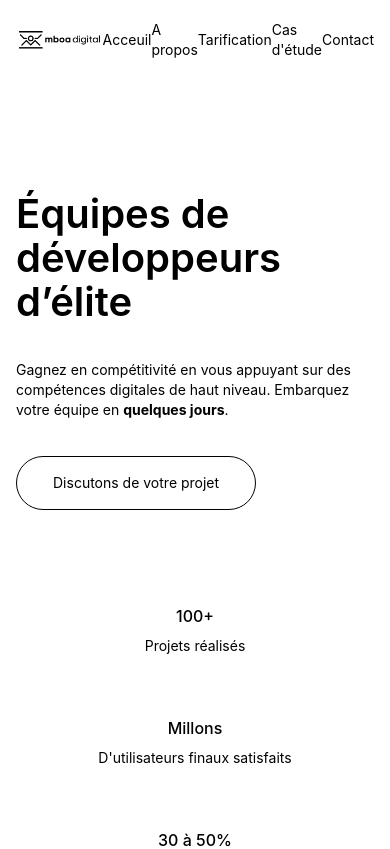
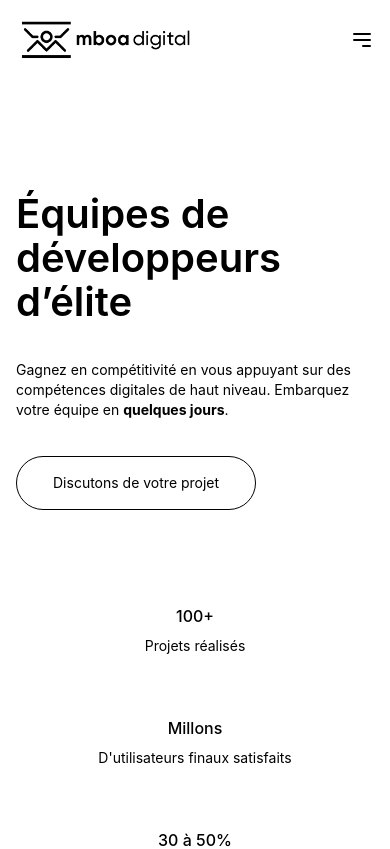
Before and after one commit to ArthurKouam/mboa-home-page, a Vue app: page / in a window 390 px wide. Shown: the top 849 px of the page. Built offline with nearby package versions, Linux system fonts and the light colour scheme.

Commit message:
fix responsive menu

```diff
--- a/src/components/headerComponent.vue
+++ b/src/components/headerComponent.vue
@@ -1,4 +1,10 @@
 <script setup>
+  import { ref, onMounted } from 'vue'
+
+  const open = ref(false)
+
+  const nav = ref()
+
 
 </script>
 
@@ -6,20 +12,41 @@
   <header class="w-full flex justify-center fixed top-0 left-0 right-0 h-20 md:h-24 z-50 bg-white">
     <div class=" w-full px-4 flex justify-between items-center lg:w-9/12 lg:px-0">
       <div><img src="/logo.png" width="180" alt="logo mboa digital"></div>
-      <nav class=" flex items-center ">
-        <ul class="flex items-center md:gap-10 text-sm text-black">
+      <nav :class="{'active': open}" id="nav" class=" duration-300 w-full translate-x-full opacity-0 md:translate-x-0 md:opacity-1 md:w-fit bg-white p-10 absolute top-20 right-0 md:flex md:relative md:top-0 items-center">
+        <ul ref="nav" class=" flex flex-col leading-11 md:flex-row min-h-screen md:min-h-0 text-3xl md:items-center gap-5 md:gap-10 md:text-sm text-black">
           <li><RouterLink to="/">Acceuil</RouterLink></li>
           <li><RouterLink to="/about">A propos</RouterLink></li>
           <li><RouterLink to="/pricing">Tarification</RouterLink></li>
           <li><RouterLink to="/case">Cas d'étude</RouterLink></li>
           <li><RouterLink to="/contact-us">Contact</RouterLink></li>
-
         </ul>
       </nav>
+      <div class=" md:hidden">
+        <svg @click="open = !open" v-if="!open" fill="none" stroke="currentColor" stroke-linecap="round" stroke-linejoin="round" stroke-width="2" class="w-6 h-6" viewBox="0 0 24 24"><path d="M4 6h16M4 12h16m-7 6h7"></path></svg>
+
+        <button @click="open = !open" v-else class="btn rounded-full bg-black p-2 text-white">
+          <svg xmlns="http://www.w3.org/2000/svg" width="32" height="32" viewBox="0 0 32 32" fill="none"><path d="M26.2901 4.29289C26.6806 3.90237 27.3138 3.90237 27.7043 4.29289C28.0948 4.68342 28.0948 5.31658 27.7043 5.70711L17.4129 15.9985L27.7044 26.2901C28.095 26.6806 28.095 27.3138 27.7044 27.7043C27.3139 28.0948 26.6807 28.0948 26.2902 27.7043L15.9987 17.4128L5.70711 27.7043C5.31658 28.0948 4.68342 28.0948 4.29289 27.7043C3.90237 27.3138 3.90237 26.6806 4.29289 26.2901L14.5845 15.9985L4.29301 5.70711C3.90249 5.31658 3.90249 4.68342 4.29301 4.29289C4.68354 3.90237 5.3167 3.90237 5.70723 4.29289L15.9987 14.5843L26.2901 4.29289Z" fill="currentColor"></path></svg>
+        </button>
+      </div>
     </div>
   </header>
 </template>
 
 <style scoped>
+  .btn{
+    animation: fade 0.6s ease-out;
+  }
 
+  .active{
+    translate: 0;
+    opacity: 1;
+    transition: 600ms ease-out;
+
+  }
+
+  @keyframes fade {
+    0%{
+      opacity: 0;
+    }
+  }
 </style>
--- a/src/components/home/Expertise.vue
+++ b/src/components/home/Expertise.vue
@@ -22,10 +22,10 @@
 
   <div class="w-full border-b-2 border-b-gray-500 py-8 md:py-12 overflow-hidden relative">
     <div class=" flex justify-between items-center">
-      <span class=" cursor-pointer text-gray-500 md:text-6xl text-[40px] leading-[40px] max-w-[80%] transition-colors ease-in duration-300 hover:text-black hover:font-semibold  ">
+      <span :class="{'text-black font-semibold': active}" class=" cursor-pointer text-gray-500 md:text-6xl text-[40px] leading-[40px] max-w-[80%] transition-colors ease-in duration-300 hover:text-black hover:font-semibold  ">
         {{ title }}
       </span>
-      <button @click.stop="$emit('close', n)" v-if="active" class=" rounded-full bg-black p-6 md:p-10 text-white">
+      <button @click.stop="$emit('close', n)" v-if="active" class=" rounded-full bg-black p-4 md:p-10 text-white">
         <svg xmlns="http://www.w3.org/2000/svg" width="32" height="32" viewBox="0 0 32 32" fill="none"><path d="M26.2901 4.29289C26.6806 3.90237 27.3138 3.90237 27.7043 4.29289C28.0948 4.68342 28.0948 5.31658 27.7043 5.70711L17.4129 15.9985L27.7044 26.2901C28.095 26.6806 28.095 27.3138 27.7044 27.7043C27.3139 28.0948 26.6807 28.0948 26.2902 27.7043L15.9987 17.4128L5.70711 27.7043C5.31658 28.0948 4.68342 28.0948 4.29289 27.7043C3.90237 27.3138 3.90237 26.6806 4.29289 26.2901L14.5845 15.9985L4.29301 5.70711C3.90249 5.31658 3.90249 4.68342 4.29301 4.29289C4.68354 3.90237 5.3167 3.90237 5.70723 4.29289L15.9987 14.5843L26.2901 4.29289Z" fill="currentColor"></path></svg>
       </button>
     </div>
```
Also changed, not shown: src/assets/carousel2.png.
